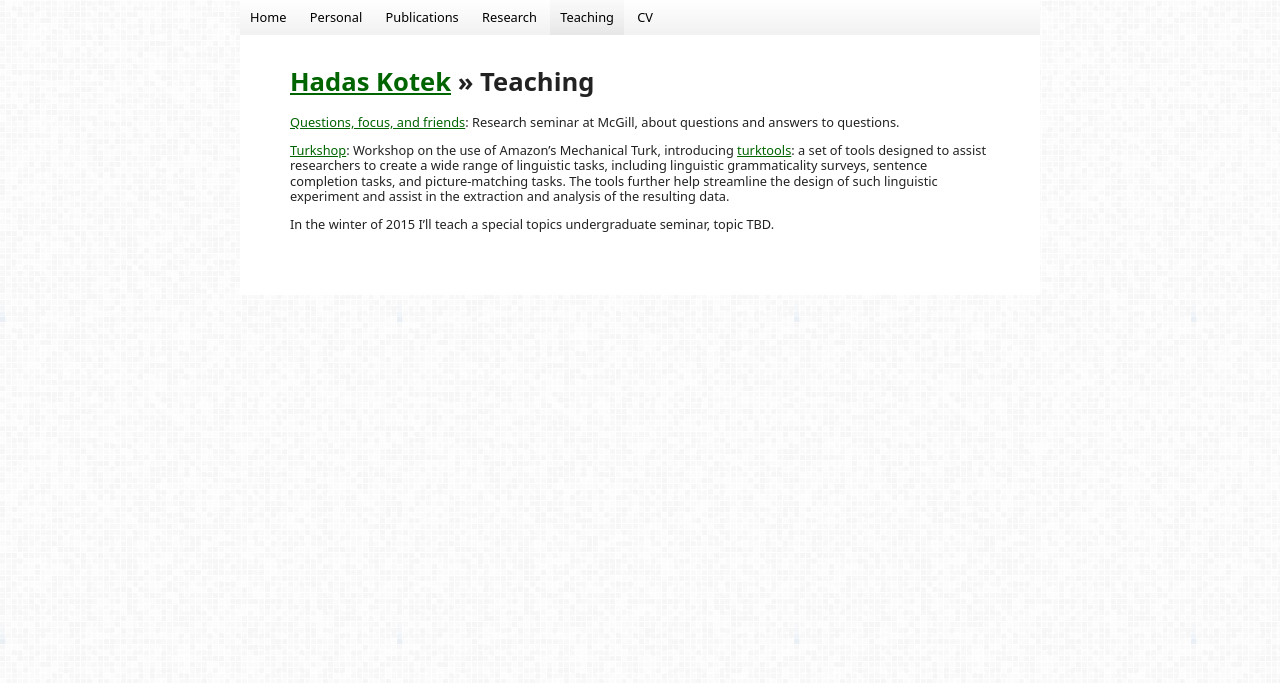
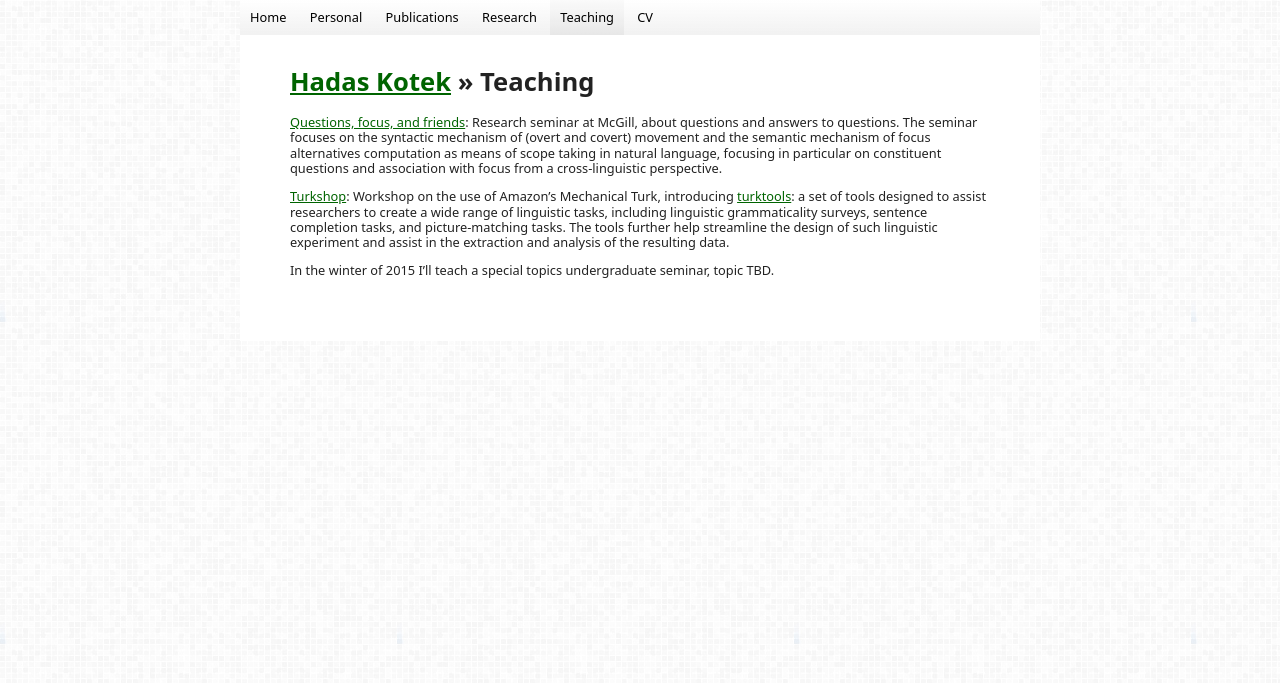
Before and after one commit to hkotek/hkotek.com, a Jekyll site: the page built from teaching.md, in a window 1280 px wide. Shown: the top 683 px of the page. Built offline with Jekyll 4.4.1, drawn with Linux system fonts in a browser that asks for light colours.

Commit message:
small updates

```diff
--- a/teaching.md
+++ b/teaching.md
@@ -5,7 +5,7 @@ title: Teaching
 
 [Questions, focus, and
 friends](http://people.linguistics.mcgill.ca/~michael.erlewine/focus-wh/):
-Research seminar at McGill, about questions and answers to questions.
+Research seminar at McGill, about questions and answers to questions. The seminar focuses on the syntactic mechanism of (overt and covert) movement and the semantic mechanism of focus alternatives computation as means of scope taking in natural language, focusing in particular on constituent questions and association with focus from a cross-linguistic perspective.
 
 
 [Turkshop](http://web.mit.edu/hackl/www/lab/turkshop/):
```
Also changed, not shown: index.md (+1 -1 lines), research.md (+1 -2 lines).
